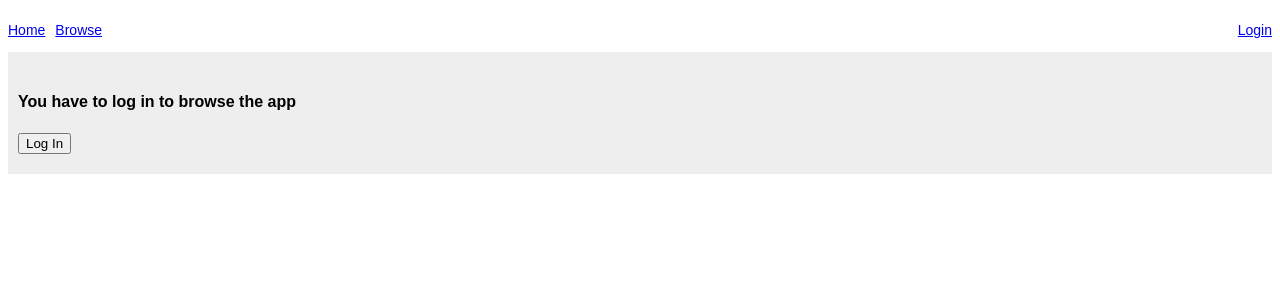
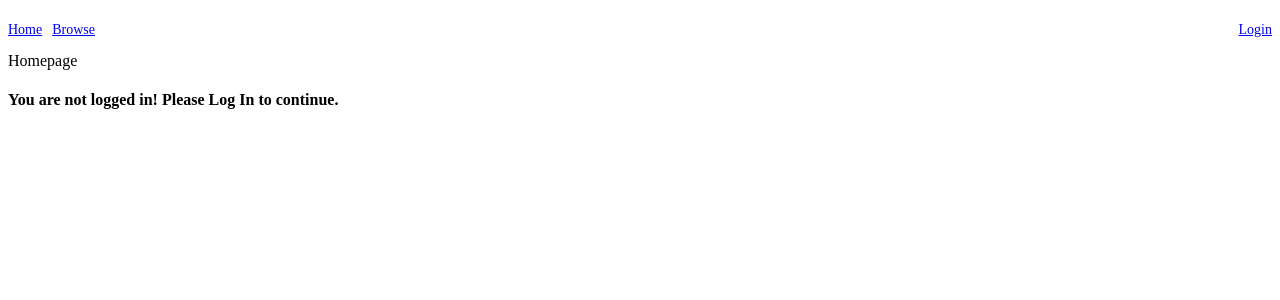
Before and after one commit to domidomi/clothes-matcher, a React (Create React App) app: page / in a window 1280 px wide. Shown: the top 300 px of the page. Built offline with nearby package versions, Linux system fonts and the light colour scheme; what auth0-js would draw is missing.

Commit message:
App container with all routing

```diff
--- a/src/containers/App/App.js
+++ b/src/containers/App/App.js
@@ -1,85 +1,62 @@
 import React, { Component } from "react";
-import { connect } from "react-redux";
-import PropTypes from "prop-types";
+import { Route, Router } from "react-router-dom";
 
-import { alertActions as alert } from "../../_actions/alert.actions";
+import { Homepage, Callback, Login } from "../../pages";
+import { Toolbar } from "../../components";
 
-import "./App.scss";
+// import App from "./containers/App/App";
+import Auth from "../../utils/Auth";
+import history from "../../utils/history";
+
+const auth = new Auth();
+
+const handleAuthentication = ({ location }) => {
+  if (/access_token|id_token|error/.test(location.hash)) {
+    auth.handleAuthentication();
+  }
+};
 
 class App extends Component {
-  // componentDidMount() {
-  //   const { dispatch } = this.props;
-  //   history.listen((location, action) => {
-  //     // clear alert on location change
-  //     dispatch(alert.clear());
-  //   });
-  // }
+  render() {
+    const { renewSession } = auth;
 
-  render() {
-    const { auth } = this.props;
+    if (localStorage.getItem("isLoggedIn") === "true") {
+      renewSession();
+    }
 
-    const isAuthenticated = auth.isAuthenticated() || false;
+    history.listen((location, action) => {
+      // clear alert on location change
+      // dispatch(alert.clear());
+
+      console.log("something in history changed");
+    });
 
     return (
-      <div>
-        <h4>You have to log in to browse the app</h4>
-        {!isAuthenticated && (
-          <button
-            id="qsLoginBtn"
-            bsStyle="primary"
-            className="btn-margin"
-            onClick={() => auth.login()}
-          >
-            Log In
-          </button>
-        )}
-        {isAuthenticated && (
-          <button
-            id="qsLogoutBtn"
-            bsStyle="primary"
-            className="btn-margin"
-            onClick={() => auth.logout()}
-          >
-            Log Out
-          </button>
-        )}
-      </div>
+      <Router history={history}>
+        <div className="app">
+          <Toolbar auth={auth} />
+          <div className="container">
+
+            <Route
+              path="/"
+              render={props => <Homepage auth={auth} {...props} />}
+            />
+            <Route
+              path="/callback"
+              render={props => {
+                handleAuthentication(props);
+                return <Callback {...props} />;
+              }}
+            />
+            <Route
+              path="/login"
+              render={props => <Login auth={auth} {...props} />}
+            />
+          </div>
+        </div>
+      </Router>
     );
   }
 }
 
-// App.propTypes = {
-//   isLoggedIn: PropTypes.bool.isRequired
-// };
-
-// const mapStateToProps = state => ({
-//   isLoggedIn: state.authentication.isLoggedIn,
-//   alert: state.alert
-// });
-
-// export default connect(
-//   mapStateToProps,
-//   {}
-// )(App);
-
-// App.propTypes = {
-//   isAuthenticated: PropTypes.bool,
-//   auth: PropTypes.object
-// };
-
-// const mapStateToProps = state => ({
-//   isAuthenticated: state.authentication.isAuthenticated,
-//   auth: state.authentication.auth
-// });
-
-// const mapDispatchToProps = {
-//   logIn: authentication.logIn,
-//   logOut: authentication.logOut
-// };
-
-// export default connect(
-//   mapStateToProps,
-//   mapDispatchToProps
-// )(App);
-
 export default App;
--- a/src/index.js
+++ b/src/index.js
@@ -3,8 +3,6 @@ import ReactDOM from "react-dom";
 import { Provider } from "react-redux";
 import store from "./_store";
 
-import { makeMainRoutes } from "./routes";
+import App from "./containers/App/App";
 
-const routes = makeMainRoutes();
-
-ReactDOM.render(routes, document.getElementById("root"));
+ReactDOM.render(<App />, document.getElementById("root"));
--- a/src/routes.js
+++ /dev/null
@@ -1,55 +0,0 @@
-import React from "react";
-import { Route, Router } from "react-router-dom";
-
-import { Homepage, Callback, Login } from "./pages";
-import { Toolbar } from "./components";
-
-import App from "./containers/App/App";
-import Auth from "./utils/Auth";
-import history from "./utils/history";
-
-const auth = new Auth();
-
-const handleAuthentication = ({ location }) => {
-  if (/access_token|id_token|error/.test(location.hash)) {
-    auth.handleAuthentication();
-  }
-};
-
-export const makeMainRoutes = () => {
-  const { renewSession } = auth;
-
-  if (localStorage.getItem("isLoggedIn") === "true") {
-    renewSession();
-  }
-
-  return (
-    <Router history={history}>
-      <div className="app">
-        <Toolbar auth={auth} />
-        <div className="container">
-          <Route
-            exact
-            path="/"
-            render={props => <App auth={auth} {...props} />}
-          />
-          <Route
-            path="/homepage"
-            render={props => <Homepage auth={auth} {...props} />}
-          />
-          <Route
-            path="/callback"
-            render={props => {
-              handleAuthentication(props);
-              return <Callback {...props} />;
-            }}
-          />
-          <Route
-            path="/login"
-            render={props => <Login auth={auth} {...props} />}
-          />
-        </div>
-      </div>
-    </Router>
-  );
-};
--- a/src/utils/Auth.js
+++ b/src/utils/Auth.js
@@ -34,7 +34,7 @@ export default class Auth {
       if (authResult && authResult.accessToken && authResult.idToken) {
         this.setSession(authResult);
       } else if (err) {
-        history.replace("/homepage");
+        history.replace("/");
         console.log(err);
         alert(`Error: ${err.error}. Check the console for further details.`);
       }
@@ -60,7 +60,7 @@ export default class Auth {
     this.expiresAt = expiresAt;
 
     // navigate to the home route
-    history.replace("/homepage");
+    history.replace("/");
   }
 
   renewSession() {
@@ -87,7 +87,7 @@ export default class Auth {
     localStorage.removeItem("isLoggedIn");
 
     // navigate to the home route
-    history.replace("/homepage");
+    history.replace("/");
   }
 
   isAuthenticated() {
```
